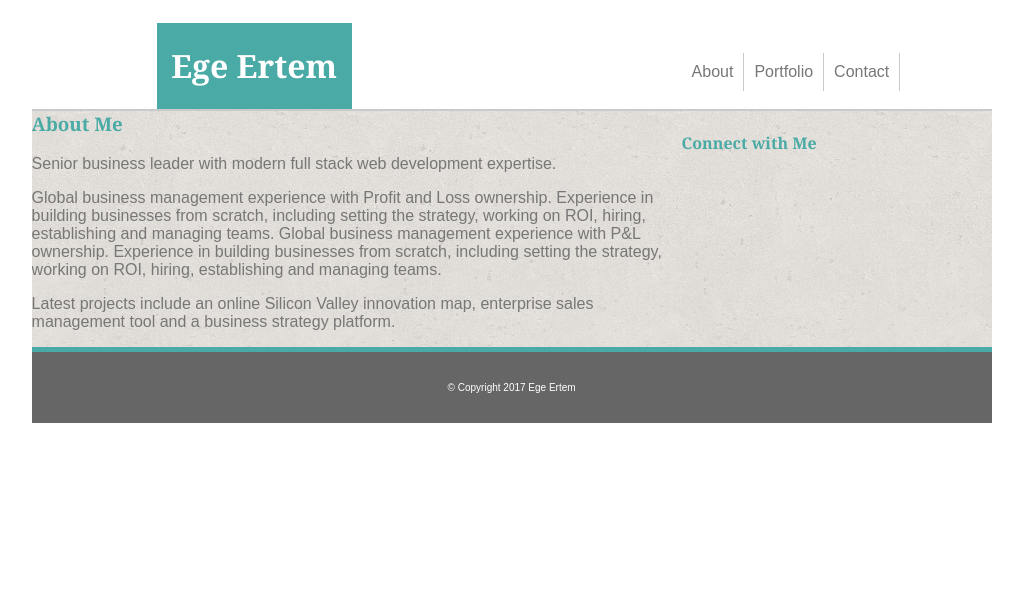
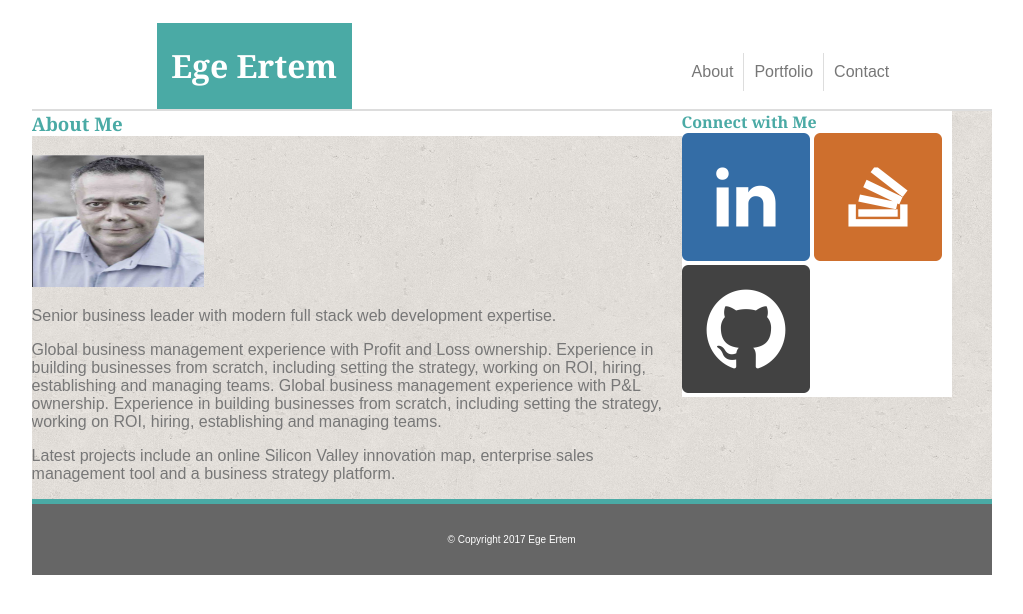
Before and after one commit to Inopo/Basic-Portfolio, a PHP site: page / in a window 1280 px wide. Shown: the top 614 px of the page, without its empty margins (122-1145 px from the left). Run offline with PHP 8.4, Linux system fonts and the light colour scheme.

Commit message:
Floating connect

```diff
--- a/assets/css/style.css
+++ b/assets/css/style.css
@@ -71,31 +71,40 @@ li {
     display: block;
     text-align: center;
     padding: 10px;
-    border-right: 1px solid #cacaca;
 
+
+}
+#navwithborder {
+    border-right: 1px solid #dddddd;
 }
 .wrapper {
     overflow: auto;
     margin-top: 0px;
-    border-top: 2px solid #cacaca;
+    border-top: 2px solid #dddddd;
 	background-image: url('../images/cork-wallet.png');
+    /*background-image: url('../images/ege.png');*/
 }
 #main {
+
     float: left;
     width: 650px;
 }
 #sidebar {
+    background-color: white;
     float: left;
     width: 270px;
 }
 #aboutheader {
+    background-color: white;
 	font-family: Georgia;
 	color: #4aaaa5;
     margin-top: 0
 }
 #connectheader {
-	font-family: Georgia;
+
+    font-family: Georgia;
 	color: #4aaaa5;
+    margin:0px;
 }
 
 footer {
--- a/index.html
+++ b/index.html
@@ -24,8 +24,8 @@
 <!-- I have no idea in terms of how to put About etc side to side -->
 
     	    <ul>
-    	        <li> <a>About</a> </li>
-    	        <li> <a>Portfolio</a> </li>
+    	        <li> <a id="navwithborder">About</a> </li>
+    	        <li> <a id="navwithborder">Portfolio</a> </li>
     	        <li> <a> Contact</a> </li>
 
     	    </ul>
@@ -39,6 +39,7 @@
         <div class="wrapper">
     	    <section id="main">
     	        <h3 id="aboutheader">About Me</h3>
+                <img src="assets/images/ege.png" height="132" width="172">
 
 				<p>
 				    Senior business leader with modern full stack web development expertise.
@@ -64,8 +65,9 @@
 
             <section id="sidebar">
     	        <h4 id="connectheader">Connect with Me</h4>
-
-
+                <img src="assets/images/1485723748_linkedin-square-social-media.png">
+    	        <img src="assets/images/1485723762_stackoverflow-square-social-media.png">
+                <img src="assets/images/1485723770_github-square-social-media.png">
 
             </section>
         </div>
```
Also changed, not shown: assets/images/ege.png (renamed from assets/images/Screen Shot 2017-01-29 at 6.09.08 AM.png).
